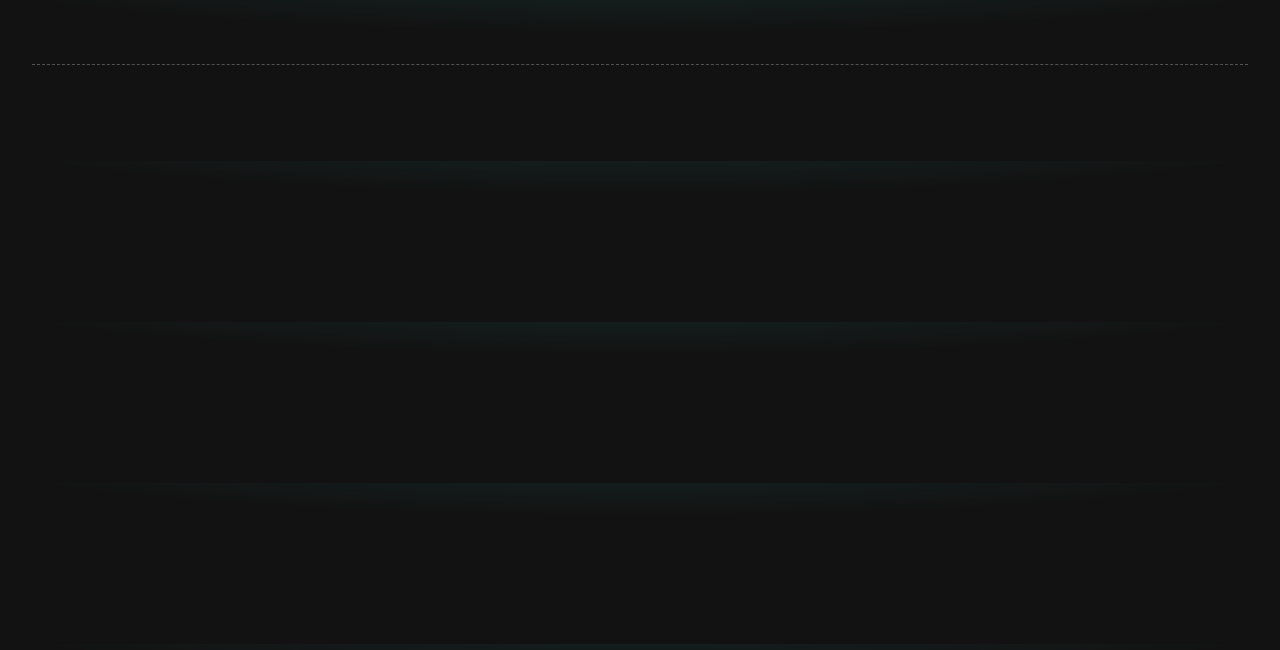
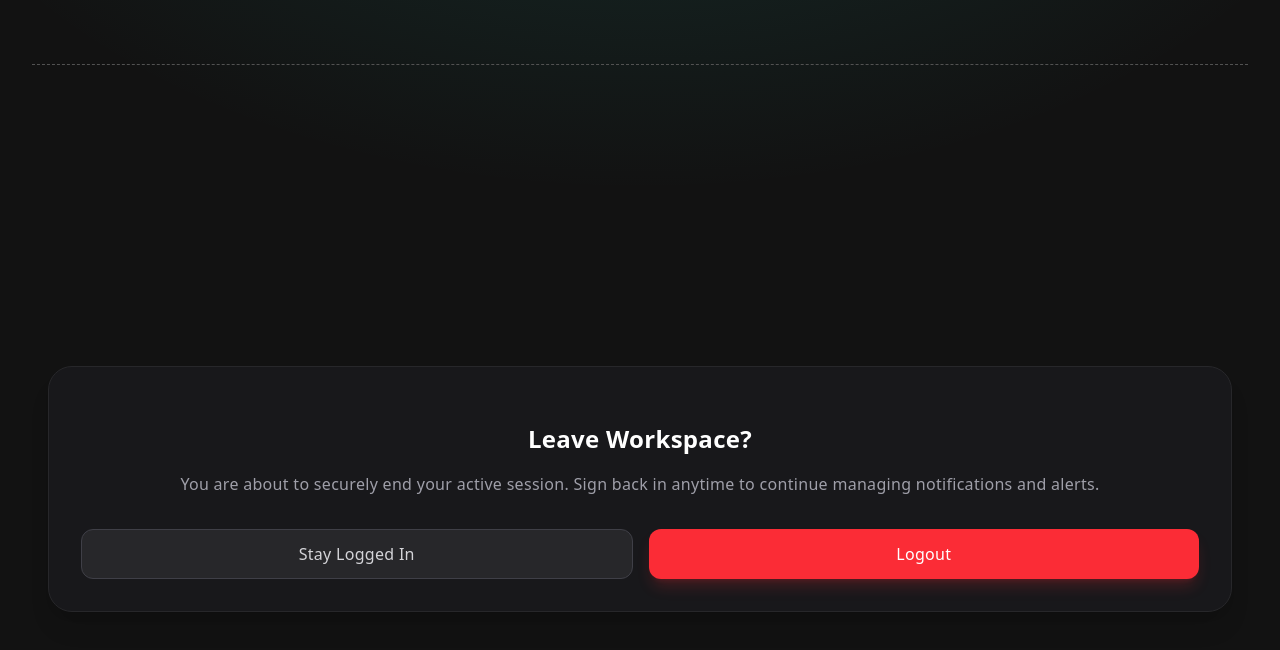
Before and after one commit to Noddy09032001/Notification-Management-System, a Next.js app in the folder frontend/notification-system/: page /logout in a window 1280 px wide. Shown: the top 650 px of the page. Built offline with nearby package versions, Linux system fonts and the light colour scheme.

Commit message:
Added code for the logout component and made changes to the routing

```diff
--- /dev/null
+++ b/frontend/notification-system/src/modules/logout/components/Confirmation.tsx
@@ -0,0 +1,36 @@
+const Confirmation = () => {
+    return (
+        <div className="min-h-screen flex items-center justify-center px-4">
+            <div className="w-full rounded-3xl border border-zinc-200 dark:border-zinc-800 bg-white dark:bg-zinc-900 shadow-xl p-8">
+                <div className="text-center mt-6">
+                    <h1 className="text-2xl font-bold text-zinc-900 dark:text-white">
+                        Leave Workspace?
+                    </h1>
+
+                    <p className="mt-4 text-zinc-600 dark:text-zinc-400 leading-relaxed">
+                        You are about to securely end your active session.
+                        Sign back in anytime to continue managing notifications
+                        and alerts.
+                    </p>
+                </div>
+
+                {/* Buttons */}
+                <div className="flex gap-4 mt-8">
+                    <button
+                        className="w-full py-3 rounded-xl border border-zinc-300 dark:border-zinc-700 bg-zinc-100 dark:bg-zinc-800 text-zinc-700 dark:text-zinc-300 font-medium hover:bg-zinc-200 dark:hover:bg-zinc-700 transition-all duration-200 cursor-pointer"
+                    >
+                        Stay Logged In
+                    </button>
+
+                    <button
+                        className="w-full py-3 rounded-xl bg-red-500 text-white font-medium hover:bg-red-600 transition-all duration-200 shadow-lg shadow-red-500/20 cursor-pointer"
+                    >
+                        Logout
+                    </button>
+                </div>
+            </div>
+        </div>
+    );
+};
+
+export default Confirmation;
--- a/frontend/notification-system/src/modules/logout/components/Logout.tsx
+++ b/frontend/notification-system/src/modules/logout/components/Logout.tsx
@@ -1,6 +1,11 @@
+import Breakline from "@/src/common/components/elements/Breakline";
+import Confirmation from "./Confirmation";
+
 const Logout = () => {
     return(
-        <></>
+        <div>
+            <Confirmation></Confirmation>
+        </div>
     )
 }
 
```
